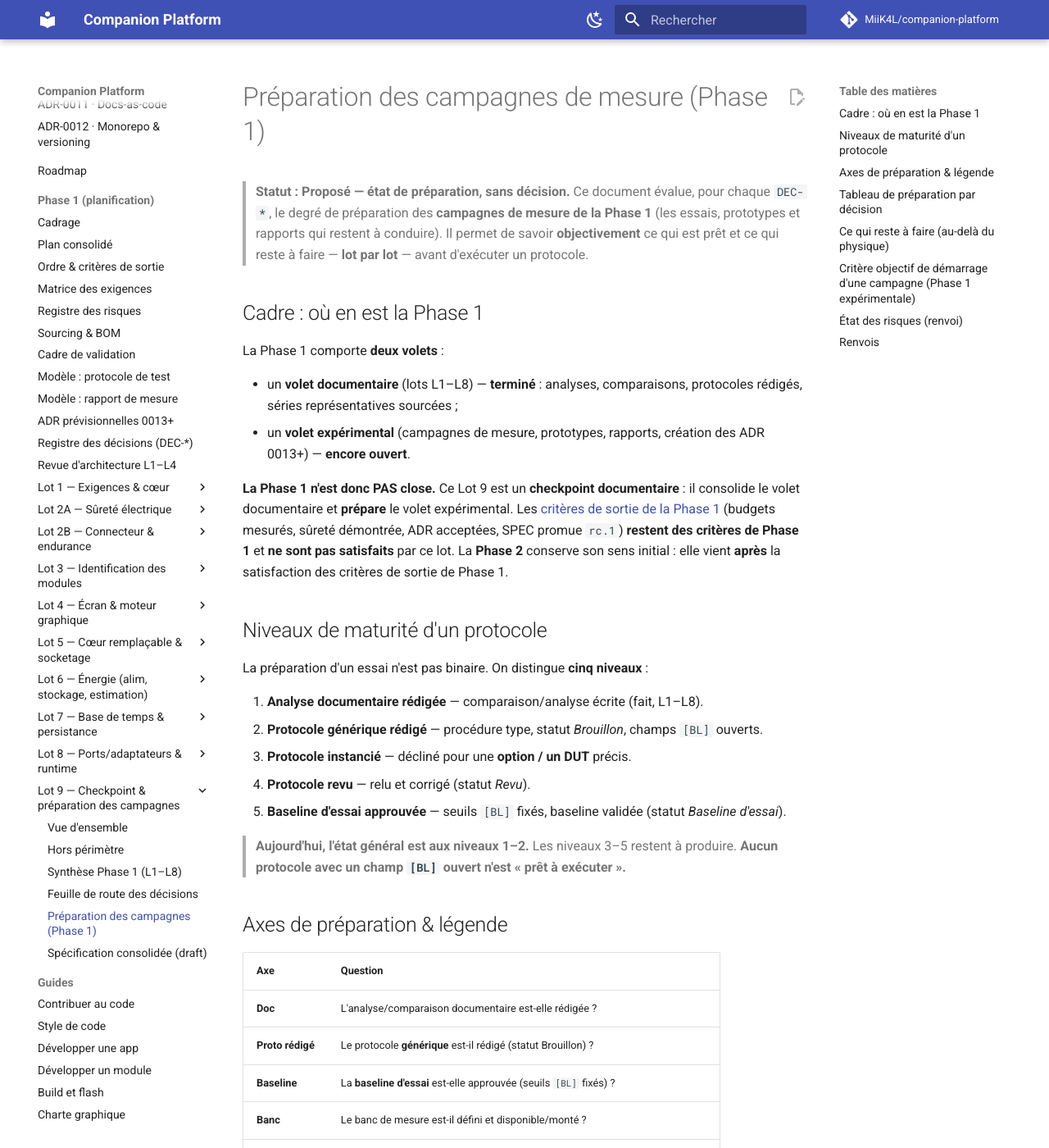
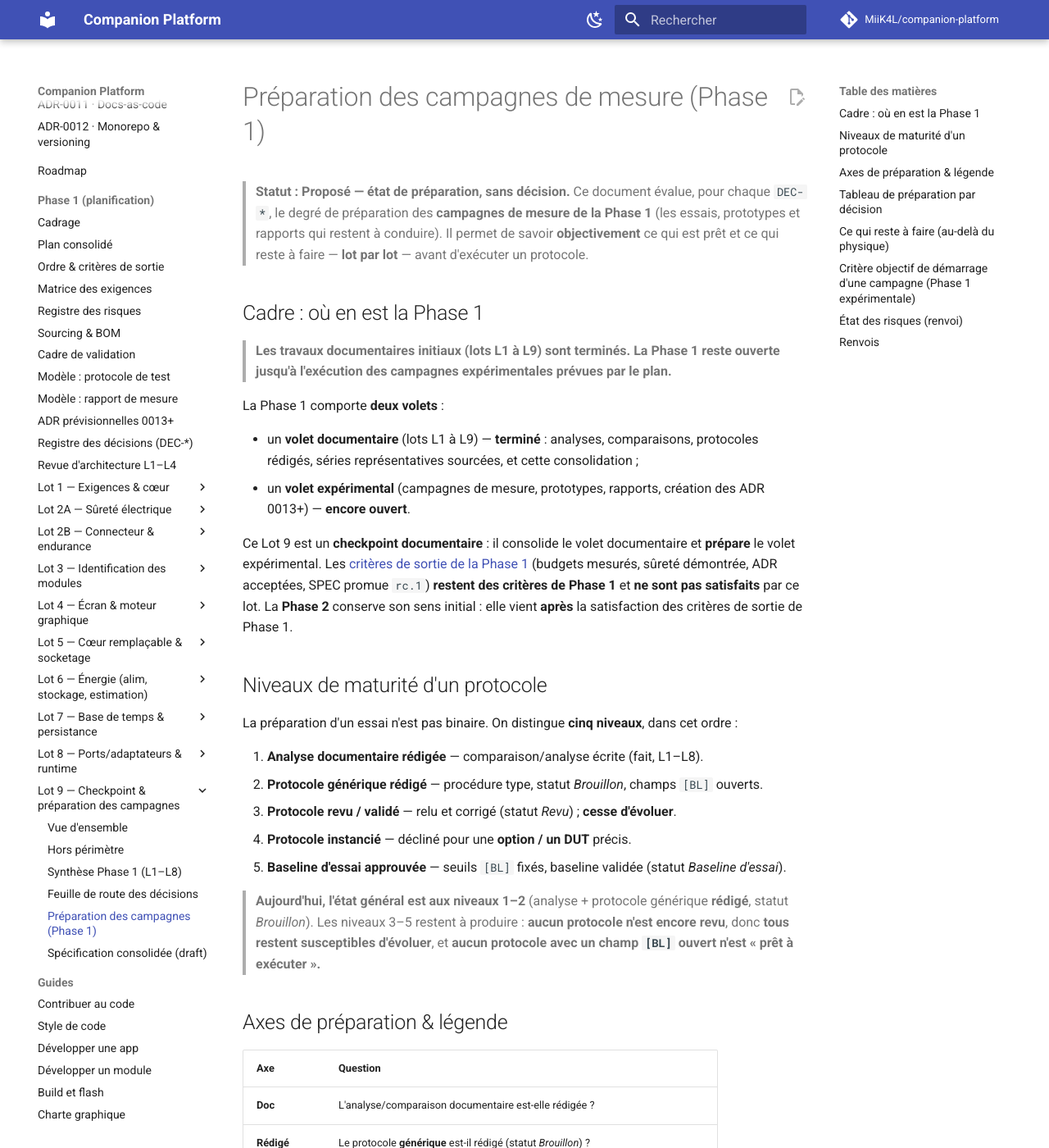
Before and after one commit to MiiK4L/companion-platform, an MkDocs documentation site: the page built from docs/phase-1/lot-9/campaign-readiness.md, in a window 1280 px wide and 1400 px high. Shown: the whole window at 82% size. Built offline with MkDocs 1.6.1 and Material for MkDocs 9.7.7, drawn with Linux system fonts in a browser that asks for light colours; comment, search, counter and statistics services are not loaded; some of the changed text lies outside the part shown.

Commit message:
docs(lot-9): readiness — formulation de clôture explicite + étape « Revu »
Point 1 : remplace « volet documentaire clos » (ambigu) par une
formulation sans ambiguïté — « les travaux documentaires initiaux (lots
L1 à L9) sont terminés ; la Phase 1 reste ouverte jusqu'à l'exécution des
campagnes expérimentales prévues par le plan » — dans le README et la
readiness.

Point 2 : la colonne « Protocole rédigé » est scindée en « Rédigé » et
« Revu » (+ « Baseline »), pour distinguer un protocole encore
susceptible d'évoluer d'un protocole relu et validé. Les niveaux de
maturité sont réordonnés (rédigé -> revu -> instancié -> baseline).
Aujourd'hui : Revu et Baseline sont ○ partout (aucun protocole validé).

```diff
--- a/docs/phase-1/lot-9/campaign-readiness.md
+++ b/docs/phase-1/lot-9/campaign-readiness.md
@@ -14,15 +14,19 @@ SPDX-License-Identifier: CC-BY-4.0
 
 ## Cadre : où en est la Phase 1
 
+> **Les travaux documentaires initiaux (lots L1 à L9) sont terminés. La Phase 1
+> reste ouverte jusqu'à l'exécution des campagnes expérimentales prévues par le
+> plan.**
+
 La Phase 1 comporte **deux volets** :
 
-- un **volet documentaire** (lots L1–L8) — **terminé** : analyses, comparaisons,
-  protocoles rédigés, séries représentatives sourcées ;
+- un **volet documentaire** (lots L1 à L9) — **terminé** : analyses, comparaisons,
+  protocoles rédigés, séries représentatives sourcées, et cette consolidation ;
 - un **volet expérimental** (campagnes de mesure, prototypes, rapports, création
   des ADR 0013+) — **encore ouvert**.
 
-**La Phase 1 n'est donc PAS close.** Ce Lot 9 est un **checkpoint documentaire** :
-il consolide le volet documentaire et **prépare** le volet expérimental. Les
+Ce Lot 9 est un **checkpoint documentaire** : il consolide le volet documentaire
+et **prépare** le volet expérimental. Les
 [critères de sortie de la Phase 1](../execution.md) (budgets mesurés, sûreté
 démontrée, ADR acceptées, SPEC promue `rc.1`) **restent des critères de Phase 1**
 et **ne sont pas satisfaits** par ce lot. La **Phase 2** conserve son sens
@@ -30,16 +34,19 @@ initial : elle vient **après** la satisfaction des critères de sortie de Phase
 
 ## Niveaux de maturité d'un protocole
 
-La préparation d'un essai n'est pas binaire. On distingue **cinq niveaux** :
+La préparation d'un essai n'est pas binaire. On distingue **cinq niveaux**, dans
+cet ordre :
 
 1. **Analyse documentaire rédigée** — comparaison/analyse écrite (fait, L1–L8).
 2. **Protocole générique rédigé** — procédure type, statut *Brouillon*, champs `[BL]` ouverts.
-3. **Protocole instancié** — décliné pour une **option / un DUT** précis.
-4. **Protocole revu** — relu et corrigé (statut *Revu*).
+3. **Protocole revu / validé** — relu et corrigé (statut *Revu*) ; **cesse d'évoluer**.
+4. **Protocole instancié** — décliné pour une **option / un DUT** précis.
 5. **Baseline d'essai approuvée** — seuils `[BL]` fixés, baseline validée (statut *Baseline d'essai*).
 
-> **Aujourd'hui, l'état général est aux niveaux 1–2.** Les niveaux 3–5 restent à
-> produire. **Aucun protocole avec un champ `[BL]` ouvert n'est « prêt à
+> **Aujourd'hui, l'état général est aux niveaux 1–2** (analyse + protocole
+> générique **rédigé**, statut *Brouillon*). Les niveaux 3–5 restent à produire :
+> **aucun protocole n'est encore revu**, donc **tous restent susceptibles
+> d'évoluer**, et **aucun protocole avec un champ `[BL]` ouvert n'est « prêt à
 > exécuter ».**
 
 ## Axes de préparation & légende
@@ -47,7 +54,8 @@ La préparation d'un essai n'est pas binaire. On distingue **cinq niveaux** :
 | Axe | Question |
 |-----|----------|
 | **Doc** | L'analyse/comparaison documentaire est-elle rédigée ? |
-| **Proto rédigé** | Le protocole **générique** est-il rédigé (statut Brouillon) ? |
+| **Rédigé** | Le protocole **générique** est-il rédigé (statut *Brouillon*) ? |
+| **Revu** | Le protocole est-il **relu et validé** (statut *Revu*, ne bouge plus) ? |
 | **Baseline** | La **baseline d'essai** est-elle approuvée (seuils `[BL]` fixés) ? |
 | **Banc** | Le banc de mesure est-il défini et disponible/monté ? |
 | **Compos.** | Les échantillons d'évaluation (éventail ≥ 2/fonction) sont-ils identifiés/acquis ? |
@@ -58,25 +66,25 @@ Légende : **✓** prêt · **◑** partiel (spécifié, à instancier/monter/ac
 
 ## Tableau de préparation par décision
 
-| `DEC-*` | Doc | Proto rédigé | Baseline | Banc | Compos. | Mesurable | Verdict |
-|---------|:---:|:---:|:---:|:---:|:---:|:---:|---------|
-| `DEC-L1-001` | ✓ | ◑ | ○ | ◑ | ◑ | ◑ | Protocole de bring-up **à instancier** depuis le [modèle](../templates/test-protocol-template.md) ; baseline à approuver |
-| `DEC-L1-002` | ✓ | ◑ | ○ | ◑ | ◑ | ○ | **Gated** : dépend des résultats L4 (RAM) et L5 (deep-sleep) ; réutilise leurs bancs |
-| `DEC-L2-001` | ✓ | ✓ | ○ | ◑ | ◑ | ◑ | Protocoles génériques rédigés ; instanciation + baseline + banc d'injection à produire |
-| `DEC-L2-002` | ✓ | ✓ | ○ | ◑ | ◑ | ◑ | Fixtures par famille à fabriquer ; DUT = paires accouplées à acquérir |
-| `DEC-L2-003` | ✓ | ✓ | ○ | ◑ | ◑ | ◑ | Réutilise le banc back-powering 2A (L2A) |
-| `DEC-L3-001` | ✓ | ✓ | ○ | ◑ | ◑ | ◑ | Prérequis L2 (isolation/rail d'ID) ; banc HW+CODE à monter |
-| `DEC-L3-002` | ✓ | ✓ | ○ | N/A | N/A | ◑ | **Essai logiciel** (parsing borné sur **corpus**) : ni banc ni composant physique ; **corpus/fuzzing à préparer**, baseline à approuver |
-| `DEC-L4-001` | ✓ | ✓ | ○ | ◑ | ◑ | ◑ | Éventail d'écrans d'éval à acquérir ; banc FPS/conso à monter |
-| `DEC-L4-002` | ✓ | ✓ | ○ | ◑ | ◑ | ◑ | Moteur(s) candidat(s) **à porter** ; mesure RAM/FPS/perçu |
-| `DEC-L5-001` | ✓ | ✓ | ○ | ◑ | ◑ | ◑ | Fixtures de support + cycleur ; cartes cœur d'éval à acquérir |
-| `DEC-L6-001` | ✓ | ✓ | ○ | ◑ | ◑ | ◑ | Banc conso/charge/thermique ; agrège les entrées L4/L5/L7 |
-| `DEC-L6-002` | ✓ | ✓ | ○ | ◑ | ◑ | ◑ | Cellules candidates + cycleur de décharge |
-| `DEC-L6-003` | ✓ | ✓ | ○ | ◑ | ◑ | ◑ | Référence coulomb requise |
-| `DEC-L7-001` | ✓ | ✓ | ○ | ◑ | ◑ | ◑ | Référence de temps + RTC candidats |
-| `DEC-L7-002` | ✓ | ✓ | ○ | ◑ | ◑ | ◑ | Banc de coupures brutales à monter |
-| `DEC-L8-001` | ✓ | ✓ | ○ | ◑ | ◑ | ○ | **Preuve host disponible** (architecture) ; **RAM/flash cible** encore **non mesurable** (toolchain + POC sur cible requis) |
-| `DEC-L8-002` | ✓ | ✓ | ○ | ◑ | ◑ | ○ | **Preuve host disponible** ; **install dynamique + comportement cible** encore **non mesurables** (POC de chargement sur cible requis) |
+| `DEC-*` | Doc | Rédigé | Revu | Baseline | Banc | Compos. | Mesurable | Verdict |
+|---------|:---:|:---:|:---:|:---:|:---:|:---:|:---:|---------|
+| `DEC-L1-001` | ✓ | ◑ | ○ | ○ | ◑ | ◑ | ◑ | Protocole de bring-up **à instancier** depuis le [modèle](../templates/test-protocol-template.md) ; à rédiger, revoir, baseliner |
+| `DEC-L1-002` | ✓ | ◑ | ○ | ○ | ◑ | ◑ | ○ | **Gated** : dépend des résultats L4 (RAM) et L5 (deep-sleep) ; réutilise leurs bancs |
+| `DEC-L2-001` | ✓ | ✓ | ○ | ○ | ◑ | ◑ | ◑ | Protocoles génériques rédigés (*Brouillon*) ; revue + baseline + banc d'injection à produire |
+| `DEC-L2-002` | ✓ | ✓ | ○ | ○ | ◑ | ◑ | ◑ | Fixtures par famille à fabriquer ; DUT = paires accouplées à acquérir |
+| `DEC-L2-003` | ✓ | ✓ | ○ | ○ | ◑ | ◑ | ◑ | Réutilise le banc back-powering 2A (L2A) |
+| `DEC-L3-001` | ✓ | ✓ | ○ | ○ | ◑ | ◑ | ◑ | Prérequis L2 (isolation/rail d'ID) ; banc HW+CODE à monter |
+| `DEC-L3-002` | ✓ | ✓ | ○ | ○ | N/A | N/A | ◑ | **Essai logiciel** (parsing borné sur **corpus**) : ni banc ni composant physique ; **corpus/fuzzing à préparer** |
+| `DEC-L4-001` | ✓ | ✓ | ○ | ○ | ◑ | ◑ | ◑ | Éventail d'écrans d'éval à acquérir ; banc FPS/conso à monter |
+| `DEC-L4-002` | ✓ | ✓ | ○ | ○ | ◑ | ◑ | ◑ | Moteur(s) candidat(s) **à porter** ; mesure RAM/FPS/perçu |
+| `DEC-L5-001` | ✓ | ✓ | ○ | ○ | ◑ | ◑ | ◑ | Fixtures de support + cycleur ; cartes cœur d'éval à acquérir |
+| `DEC-L6-001` | ✓ | ✓ | ○ | ○ | ◑ | ◑ | ◑ | Banc conso/charge/thermique ; agrège les entrées L4/L5/L7 |
+| `DEC-L6-002` | ✓ | ✓ | ○ | ○ | ◑ | ◑ | ◑ | Cellules candidates + cycleur de décharge |
+| `DEC-L6-003` | ✓ | ✓ | ○ | ○ | ◑ | ◑ | ◑ | Référence coulomb requise |
+| `DEC-L7-001` | ✓ | ✓ | ○ | ○ | ◑ | ◑ | ◑ | Référence de temps + RTC candidats |
+| `DEC-L7-002` | ✓ | ✓ | ○ | ○ | ◑ | ◑ | ◑ | Banc de coupures brutales à monter |
+| `DEC-L8-001` | ✓ | ✓ | ○ | ○ | ◑ | ◑ | ○ | **Preuve host disponible** (architecture) ; **RAM/flash cible** encore **non mesurable** (toolchain + POC sur cible requis) |
+| `DEC-L8-002` | ✓ | ✓ | ○ | ○ | ◑ | ◑ | ○ | **Preuve host disponible** ; **install dynamique + comportement cible** encore **non mesurables** (POC de chargement sur cible requis) |
 
 > **Cas particulier L8 — ne pas confondre deux preuves distinctes** :
 >
@@ -116,8 +124,9 @@ Une campagne de mesure peut démarrer **pour un lot donné** dès que, pour ses
 
 1. **Doc complète** — analyse/comparaison figée *(✓ pour tous les lots)* ;
 2. **Options sélectionnées** — les options réellement mises au banc sont arrêtées ;
-3. **Protocole instancié + baseliné** — décliné par option/DUT, seuils `[BL]`
-   fixés, statut **Baseline d'essai** (cf. [cadre de validation](../validation-framework.md)) ;
+3. **Protocole revu, instancié + baseliné** — relu et validé (statut *Revu*),
+   décliné par option/DUT, seuils `[BL]` fixés, statut **Baseline d'essai**
+   (cf. [cadre de validation](../validation-framework.md)) ;
 4. **Banc / fixture / firmware prêts** — montés et étalonnés (ou **N/A** pour un
    essai purement logiciel : corpus prêt à la place) ;
 5. **Échantillons acquis** — éventail ≥ 2/fonction en main (cycle de vie + stock
```
Also changed, not shown: other parts of docs/phase-1/lot-9/campaign-readiness.md (+1 -1 lines), docs/phase-1/lot-9/README.md (+14 -9 lines).
